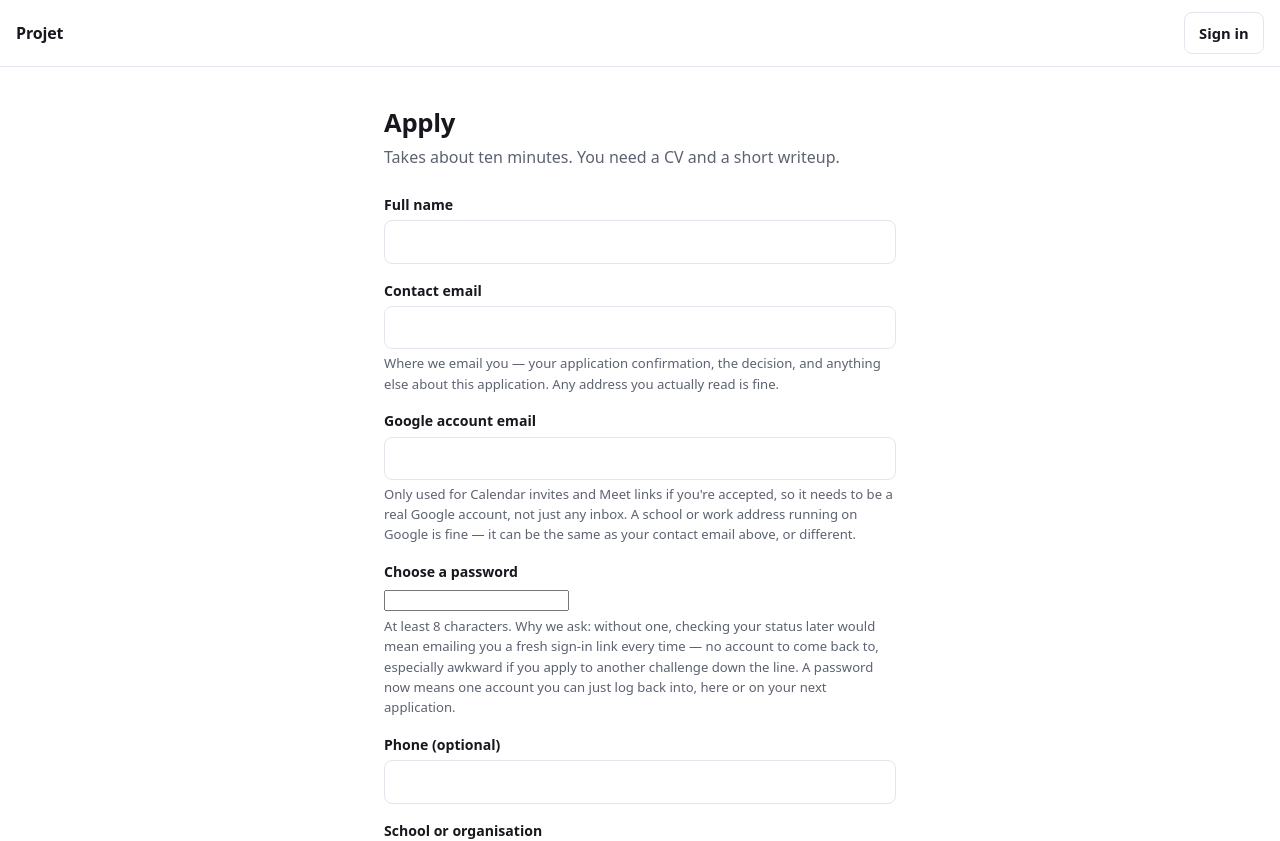
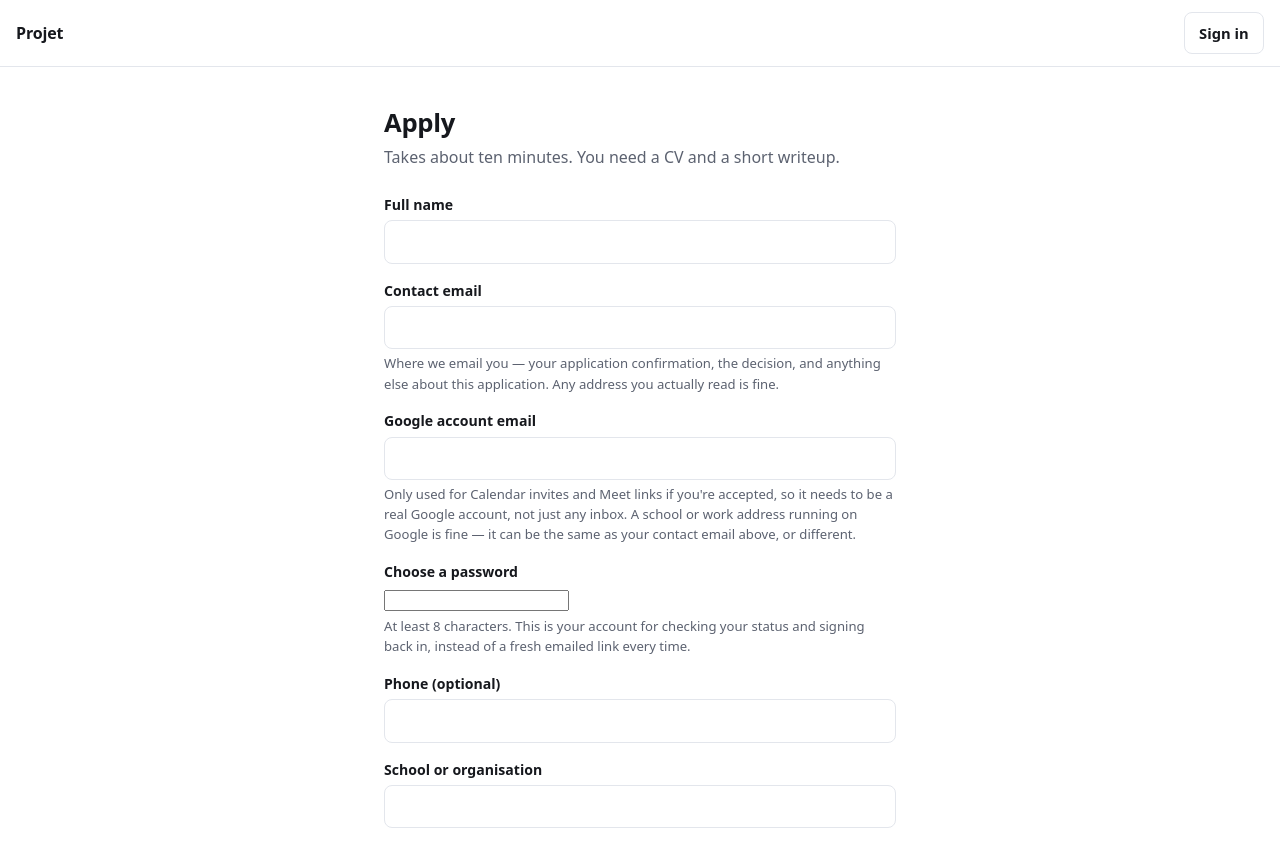
Before and after one commit to AndreiYo037/ProjetPlatform, a Next.js app in the folder apps/web/: page /x/1/1/apply in a window 1280 px wide. Shown: the top 841 px of the page. Built offline with nearby package versions, Linux system fonts and the light colour scheme; no server answers.

Commit message:
Shorten the password hint
Cut to one line: what it's for, why (no emailed link every time), done.

Co-Authored-By: Claude Sonnet 5 <noreply@anthropic.com>
Claude-Session: https://claude.ai/code/session_01XdURR6tNZJswenFdmbBsEa

```diff
--- a/apps/web/app/x/[company]/[programme]/apply/page.tsx
+++ b/apps/web/app/x/[company]/[programme]/apply/page.tsx
@@ -137,11 +137,8 @@ export default function ApplyPage({
             autoComplete="new-password"
           />
           <div className="hint">
-            At least 8 characters. Why we ask: without one, checking your status later
-            would mean emailing you a fresh sign-in link every time — no account to come
-            back to, especially awkward if you apply to another challenge down the line.
-            A password now means one account you can just log back into, here or on your
-            next application.
+            At least 8 characters. This is your account for checking your status and
+            signing back in, instead of a fresh emailed link every time.
           </div>
         </div>
 
```
